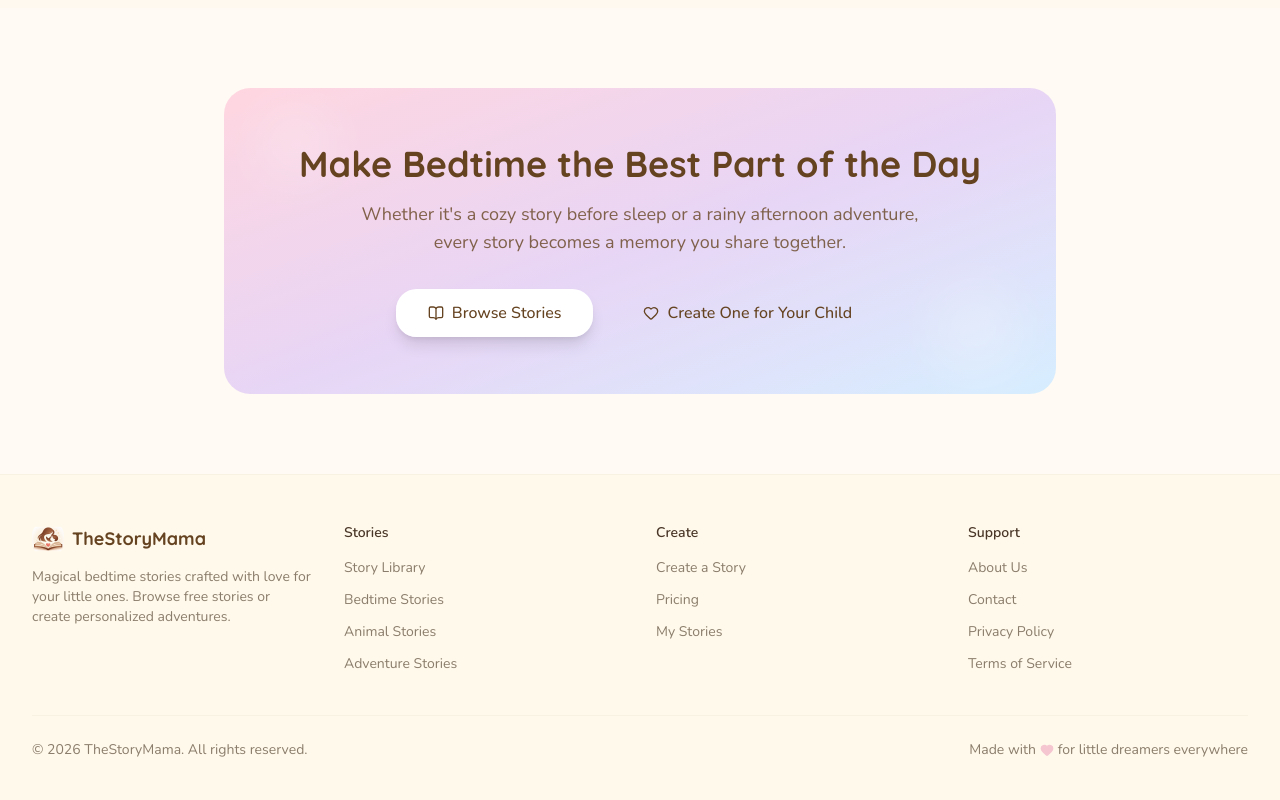
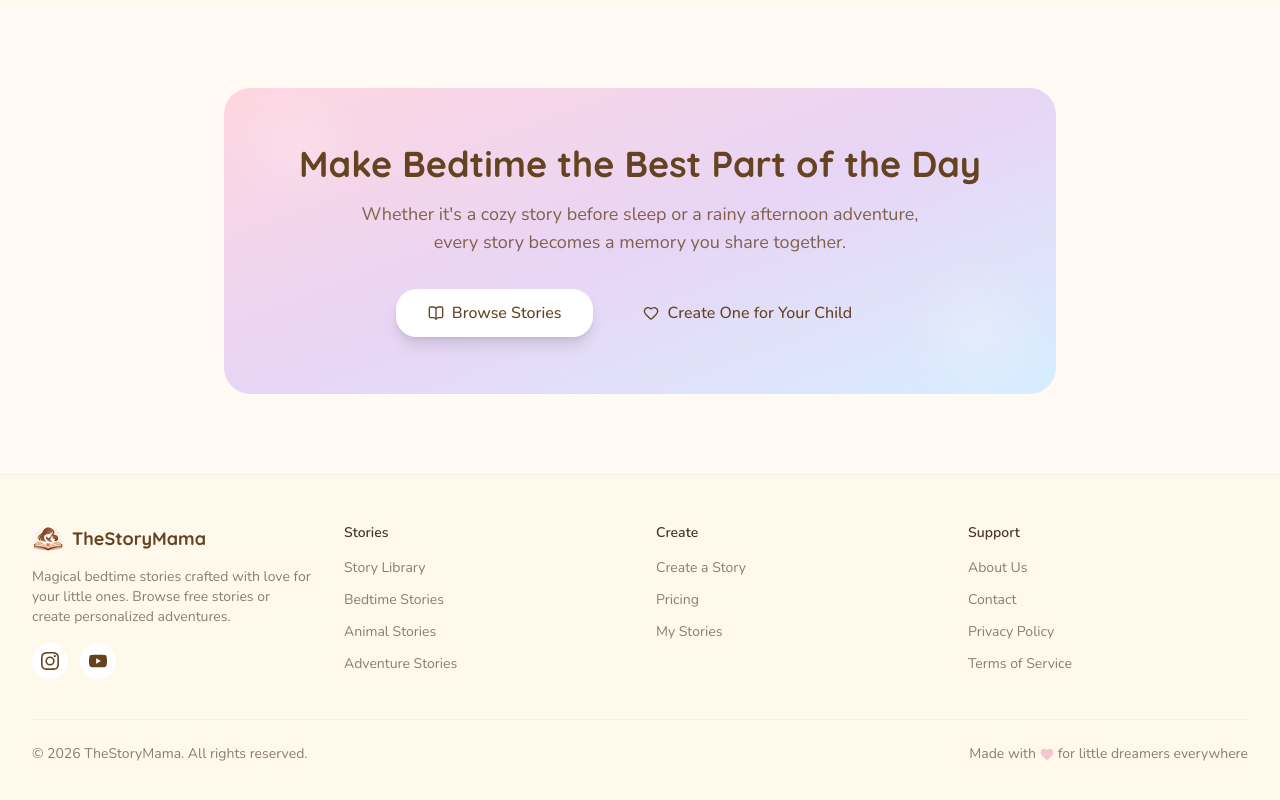
Before and after one commit to sriramakh/TheStoryMama, a Next.js app in the folder web/: page / in a window 1280 px wide. Shown: the part 2402-3202 px from the top of the page. Built offline with nearby package versions, Linux system fonts and the light colour scheme; no server answers.

Commit message:
Add Instagram and YouTube social links to footer

```diff
--- a/web/src/components/layout/Footer.tsx
+++ b/web/src/components/layout/Footer.tsx
@@ -25,6 +25,30 @@
               Magical bedtime stories crafted with love for your little ones.
               Browse free stories or create personalized adventures.
             </p>
+            <div className="flex items-center gap-3 mt-4">
+              <a
+                href="https://www.instagram.com/thestorymama/"
+                target="_blank"
+                rel="noopener noreferrer"
+                className="h-9 w-9 rounded-full bg-white flex items-center justify-center hover:bg-[var(--color-pastel-pink)] transition-colors"
+                aria-label="Instagram"
+              >
+                <svg className="h-4.5 w-4.5 text-[var(--color-warm-brown)]" viewBox="0 0 24 24" fill="currentColor">
+                  <path d="M12 2.163c3.204 0 3.584.012 4.85.07 3.252.148 4.771 1.691 4.919 4.919.058 1.265.069 1.645.069 4.849 0 3.205-.012 3.584-.069 4.849-.149 3.225-1.664 4.771-4.919 4.919-1.266.058-1.644.07-4.85.07-3.204 0-3.584-.012-4.849-.07-3.26-.149-4.771-1.699-4.919-4.92-.058-1.265-.07-1.644-.07-4.849 0-3.204.013-3.583.07-4.849.149-3.227 1.664-4.771 4.919-4.919 1.266-.057 1.645-.069 4.849-.069zM12 0C8.741 0 8.333.014 7.053.072 2.695.272.273 2.69.073 7.052.014 8.333 0 8.741 0 12c0 3.259.014 3.668.072 4.948.2 4.358 2.618 6.78 6.98 6.98C8.333 23.986 8.741 24 12 24c3.259 0 3.668-.014 4.948-.072 4.354-.2 6.782-2.618 6.979-6.98.059-1.28.073-1.689.073-4.948 0-3.259-.014-3.667-.072-4.947-.196-4.354-2.617-6.78-6.979-6.98C15.668.014 15.259 0 12 0zm0 5.838a6.162 6.162 0 100 12.324 6.162 6.162 0 000-12.324zM12 16a4 4 0 110-8 4 4 0 010 8zm6.406-11.845a1.44 1.44 0 100 2.881 1.44 1.44 0 000-2.881z"/>
+                </svg>
+              </a>
+              <a
+                href="https://www.youtube.com/@Thestorymamaofficial"
+                target="_blank"
+                rel="noopener noreferrer"
+                className="h-9 w-9 rounded-full bg-white flex items-center justify-center hover:bg-[var(--color-pastel-pink)] transition-colors"
+                aria-label="YouTube"
+              >
+                <svg className="h-4.5 w-4.5 text-[var(--color-warm-brown)]" viewBox="0 0 24 24" fill="currentColor">
+                  <path d="M23.498 6.186a3.016 3.016 0 00-2.122-2.136C19.505 3.545 12 3.545 12 3.545s-7.505 0-9.377.505A3.017 3.017 0 00.502 6.186C0 8.07 0 12 0 12s0 3.93.502 5.814a3.016 3.016 0 002.122 2.136c1.871.505 9.376.505 9.376.505s7.505 0 9.377-.505a3.015 3.015 0 002.122-2.136C24 15.93 24 12 24 12s0-3.93-.502-5.814zM9.545 15.568V8.432L15.818 12l-6.273 3.568z"/>
+                </svg>
+              </a>
+            </div>
           </div>
 
           {/* Stories */}
```
